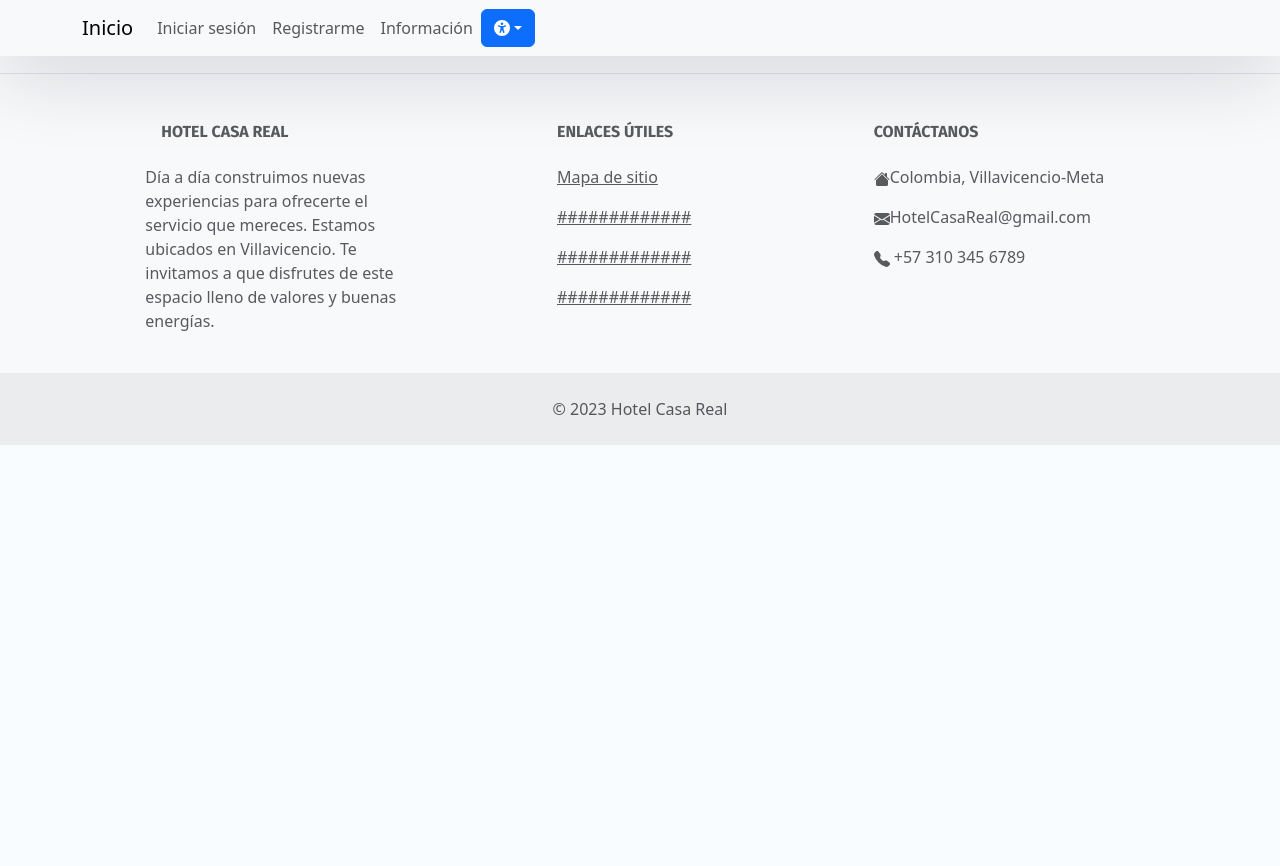
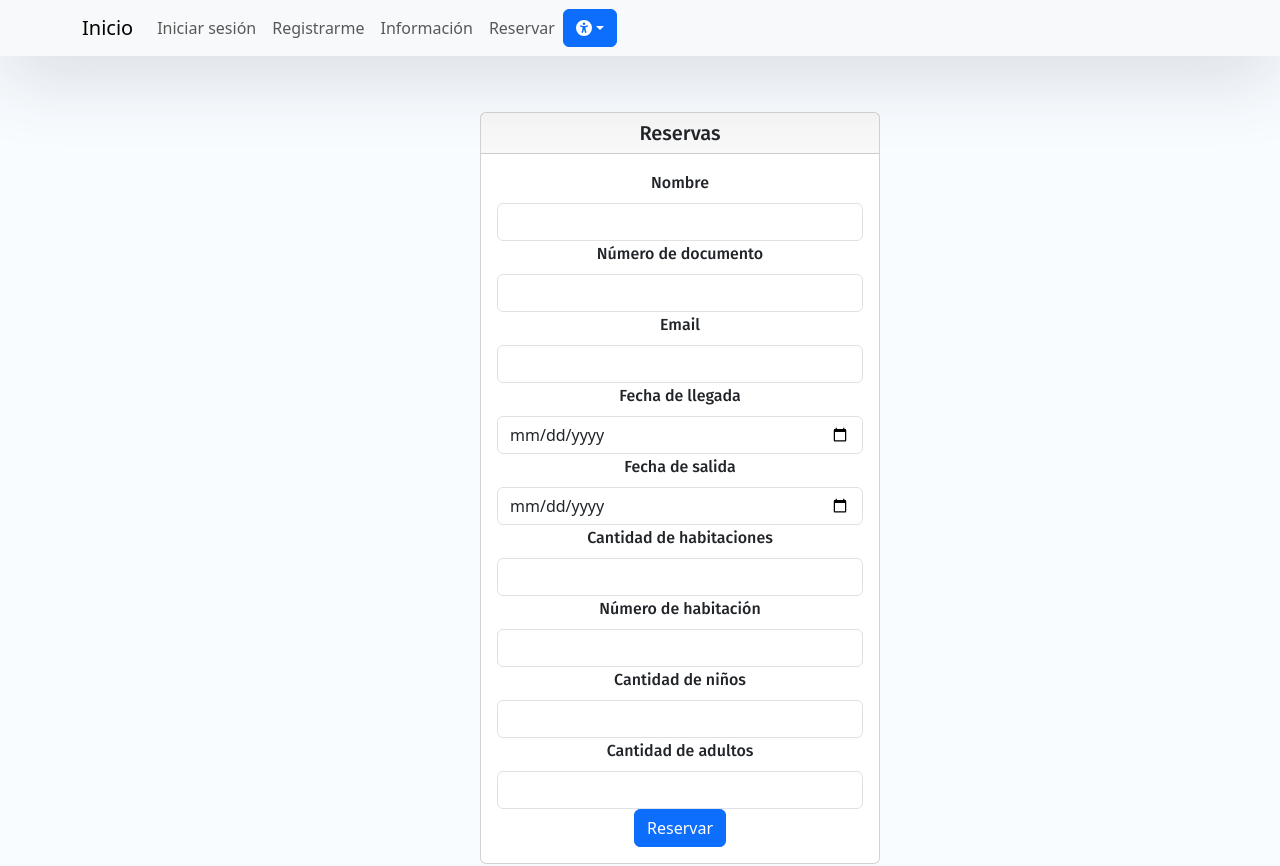
Before and after one commit to mafe987/HotelReserva, a React (Create React App) app: page /ReservationForm in a window 1280 px wide. Shown: the top 866 px of the page. Built offline with nearby package versions, Linux system fonts and the light colour scheme.

Commit message:
Mapa del sitio - FormularioReservas

```diff
--- a/package.json
+++ b/package.json
@@ -3,6 +3,7 @@
   "version": "0.1.0",
   "private": true,
   "dependencies": {
+    "@fortawesome/fontawesome-svg-core": "^6.4.0",
     "@fortawesome/free-solid-svg-icons": "^6.4.0",
     "@fortawesome/react-fontawesome": "^0.2.0",
     "@react-google-maps/api": "^2.18.1",
@@ -10,6 +11,7 @@
     "@testing-library/react": "^13.1.1",
     "@testing-library/user-event": "^13.5.0",
     "bootstrap": "^5.3.0",
+    "google-maps-react": "^2.0.6",
     "mdb-react-ui-kit": "^6.1.0",
     "react": "^18.0.0",
     "react-bootstrap": "^2.7.4",
--- a/src/App.js
+++ b/src/App.js
@@ -14,6 +14,8 @@ import SignUp from './components/signup.component';
 import Home from './components/home.componet';
 import Footer from './components/Footer';
 import UserInfo from './components/UserInfo';
+import SiteMap from './components/mapaSitio';
+import ReservationForm from './components/formReservas';
 
 // Crea un contexto para compartir el estado del tamaño de fuente
 export const FontSizeContext = createContext();
@@ -35,13 +37,14 @@ function App() {
         <div className="App">
           <Navbar expand="lg" bg="light" variant="light" fixed="top">
             <div className="container">
-              <Navbar.Brand as={Link} to="/home">Inicio</Navbar.Brand>
+              <Navbar.Brand as={Link} to="/">Inicio</Navbar.Brand>
               <Navbar.Toggle aria-controls="navbarTogglerDemo02" />
               <Navbar.Collapse id="navbarTogglerDemo02">
                 <Nav className="mr-auto">
                   <Nav.Link as={Link} to="/iniciar-sesion">Iniciar sesión</Nav.Link>
                   <Nav.Link as={Link} to="/registro">Registrarme</Nav.Link>
                   <Nav.Link as={Link} to="/UserInfo">Información</Nav.Link>
+                  <Nav.Link as={Link} to="/ReservationForm">Reservar</Nav.Link>
                 </Nav>
                 <Nav className="ml-auto">
                   <Dropdown>
@@ -68,15 +71,17 @@ function App() {
 
       <div style={{ fontSize: `${fontSize}px` }}>
         <Routes>
-          <Route path="/" element={<Home />} />
-          <Route path="/home" element={<Home />} />
+
           <Route path="/iniciar-sesion" element={<Login />} />
           <Route path="/registro" element={<SignUp />} />
           <Route path="/UserInfo" element={<UserInfo />} />
+          <Route path="/" element={<Home />} />
+          <Route path="/SiteMap" element={<SiteMap/>} />
+          <Route path="/ReservationForm" element={<ReservationForm/>} />
         </Routes>
       </div>
-
-      <Footer />
+      <div style={{ fontSize: `${fontSize}px` }}></div>
+        <Footer />
     </div>
       </Router >
     </FontSizeContext.Provider >
--- a/src/components/Footer.js
+++ b/src/components/Footer.js
@@ -40,7 +40,7 @@ function Footer() {
             <MDBCol md="3" lg="2" xl="2" className="mx-auto mb-4">
               <h6 className="text-uppercase fw-bold mb-4">Enlaces útiles</h6>
               <p>
-                <a href="#" className="text-reset">
+                <a href="/SiteMap" className="text-reset">
                   Mapa de sitio
                 </a>
               </p>
--- a/src/components/RoomList.js
+++ b/src/components/RoomList.js
@@ -19,7 +19,7 @@ const RoomList = () => {
                   <h5 className="card-title">Habitación {room.id}</h5>
                   <p className="card-text">Capacidad: {room.capacity}</p>
                   <button className="btn btn-primary">
-                    <Link to="/iniciar-sesion" className="enlace">Reservar</Link>
+                    <Link to="/ReservationForm" className="enlace">Reservar</Link>
                   </button>
                 </div>
               </div>
--- a/src/components/buscar.component.js
+++ b/src/components/buscar.component.js
@@ -77,7 +77,7 @@ const Reservas = () => {
   };
 
   return (
-    <div className="home-card d-flex align-items-center justify-content-center">
+    <div className="home-card d-flex align-items-center justify-content-center" style={{ marginTop: '7rem' }}>
       <div className="home-form-container">
         <Form className="home-form" onSubmit={handleSubmit}>
           <Form.Group controlId="arrival">
--- /dev/null
+++ b/src/components/formReservas.js
@@ -0,0 +1,143 @@
+import React, { useState } from 'react';
+import { Card, Form, Button } from 'react-bootstrap';
+
+const ReservationForm = () => {
+  const [reservationData, setReservationData] = useState({
+    name: '',
+    documentNumber: '',
+    email: '',
+    arrivalDate: '',
+    departureDate: '',
+    roomCount: '',
+    roomNumber: '',
+    childrenCount: '',
+    adultsCount: '',
+  });
+
+  const handleChange = (event) => {
+    const { name, value } = event.target;
+    setReservationData((prevState) => ({
+      ...prevState,
+      [name]: value,
+    }));
+  };
+
+  const handleSubmit = (event) => {
+    event.preventDefault();
+    // Aquí puedes realizar la lógica para enviar los datos de reserva
+    console.log(reservationData);
+  };
+
+  return (
+    <div style={{ marginTop: '7em', marginLeft: '30em', maxWidth: '400px' }}>
+      <Card>
+        <Card.Header as="h5">Reservas</Card.Header>
+        <Card.Body>
+          <Form onSubmit={handleSubmit}>
+            <Form.Group controlId="name">
+              <Form.Label>Nombre</Form.Label>
+              <Form.Control
+                type="text"
+                name="name"
+                value={reservationData.name}
+                onChange={handleChange}
+                required
+              />
+            </Form.Group>
+
+            <Form.Group controlId="documentNumber">
+              <Form.Label>Número de documento</Form.Label>
+              <Form.Control
+                type="text"
+                name="documentNumber"
+                value={reservationData.documentNumber}
+                onChange={handleChange}
+                required
+              />
+            </Form.Group>
+
+            <Form.Group controlId="email">
+              <Form.Label>Email</Form.Label>
+              <Form.Control
+                type="email"
+                name="email"
+                value={reservationData.email}
+                onChange={handleChange}
+                required
+              />
+            </Form.Group>
+
+            <Form.Group controlId="arrivalDate">
+              <Form.Label>Fecha de llegada</Form.Label>
+              <Form.Control
+                type="date"
+                name="arrivalDate"
+                value={reservationData.arrivalDate}
+                onChange={handleChange}
+                required
+              />
+            </Form.Group>
+
+            <Form.Group controlId="departureDate">
+              <Form.Label>Fecha de salida</Form.Label>
+              <Form.Control
+                type="date"
+                name="departureDate"
+                value={reservationData.departureDate}
+                onChange={handleChange}
+                required
+              />
+            </Form.Group>
+
+            <Form.Group controlId="roomCount">
+              <Form.Label>Cantidad de habitaciones</Form.Label>
+              <Form.Control
+                type="number"
+                name="roomCount"
+                value={reservationData.roomCount}
+                onChange={handleChange}
+                required
+              />
+            </Form.Group>
+
+            <Form.Group controlId="roomNumber">
+              <Form.Label>Número de habitación</Form.Label>
+              <Form.Control
+                type="text"
+                name="roomNumber"
+                value={reservationData.roomNumber}
+                onChange={handleChange}
+              />
+            </Form.Group>
+
+            <Form.Group controlId="childrenCount">
+              <Form.Label>Cantidad de niños</Form.Label>
+              <Form.Control
+                type="number"
+                name="childrenCount"
+                value={reservationData.childrenCount}
+                onChange={handleChange}
+              />
+            </Form.Group>
+
+            <Form.Group controlId="adultsCount">
+              <Form.Label>Cantidad de adultos</Form.Label>
+              <Form.Control
+                type="number"
+                name="adultsCount"
+                value={reservationData.adultsCount}
+                onChange={handleChange}
+              />
+            </Form.Group>
+
+            <Button variant="primary" type="submit">
+              Reservar
+            </Button>
+          </Form>
+        </Card.Body>
+      </Card>
+    </div>
+  );
+};
+
+export default ReservationForm;
--- /dev/null
+++ b/src/components/mapaSitio.js
@@ -0,0 +1,33 @@
+import React from 'react';
+import { Link } from 'react-router-dom';
+import { ListGroup } from 'react-bootstrap';
+
+const SiteMap = () => {
+  return (
+    <div style={{ marginTop: '7em', marginLeft: '30em', maxWidth: '400px' }}>
+      <h1>Mapa del Sitio</h1>
+      <ListGroup>
+        <ListGroup.Item>
+          <Link to="/">Home</Link>
+        </ListGroup.Item>
+        <ListGroup.Item>
+          <Link to="/iniciar-sesion">Iniciar Sesión</Link>
+        </ListGroup.Item>
+        <ListGroup.Item>
+          <Link to="/registro">Registrarse</Link>
+        </ListGroup.Item>
+        <ListGroup.Item>
+          <Link to="/UserInfo">Información de Usuario Registrado</Link>
+        </ListGroup.Item>
+        <ListGroup.Item>
+          <Link to="/reservations">Reservas</Link>
+        </ListGroup.Item>
+        <ListGroup.Item>
+          <Link to="/directions">Cómo Llegar</Link>
+        </ListGroup.Item>
+      </ListGroup>
+    </div>
+  );
+};
+
+export default SiteMap;
--- a/src/components/signup.component.js
+++ b/src/components/signup.component.js
@@ -41,7 +41,7 @@ export default class SignUp extends Component {
   render() {
     return (
       <div className="d-flex justify-content-center">
-        <Card style={{  marginTop: '7rem' }}>
+        <Card style={{ marginTop: '7rem', maxWidth: '400px' }}>
           <Card.Body>
             <Card.Title className="text-center">Registro en Hotel Casa Real</Card.Title>
             <div className="text-center mb-3">
@@ -107,7 +107,7 @@ export default class SignUp extends Component {
                 </button>
               </div>
               <p className="forgot-password text-right">
-                ¿Ya estás registrado? <Link to="/iniciar-sesion">Inicia sesión</Link>
+                ¿Yaestás registrado? <Link to="/iniciar-sesion">Inicia sesión</Link>
               </p>
             </form>
           </Card.Body>
```
Also changed, not shown: src/components/maps.component.js (line endings or trailing spaces), 1 other file (tests, documents, lock files or other folders).
